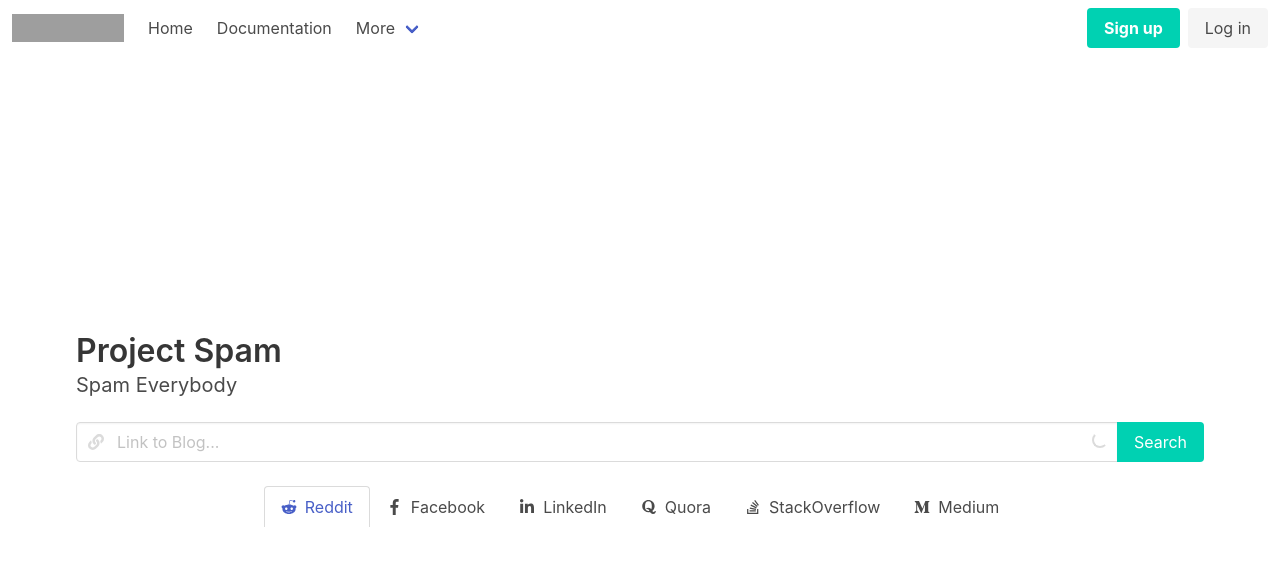
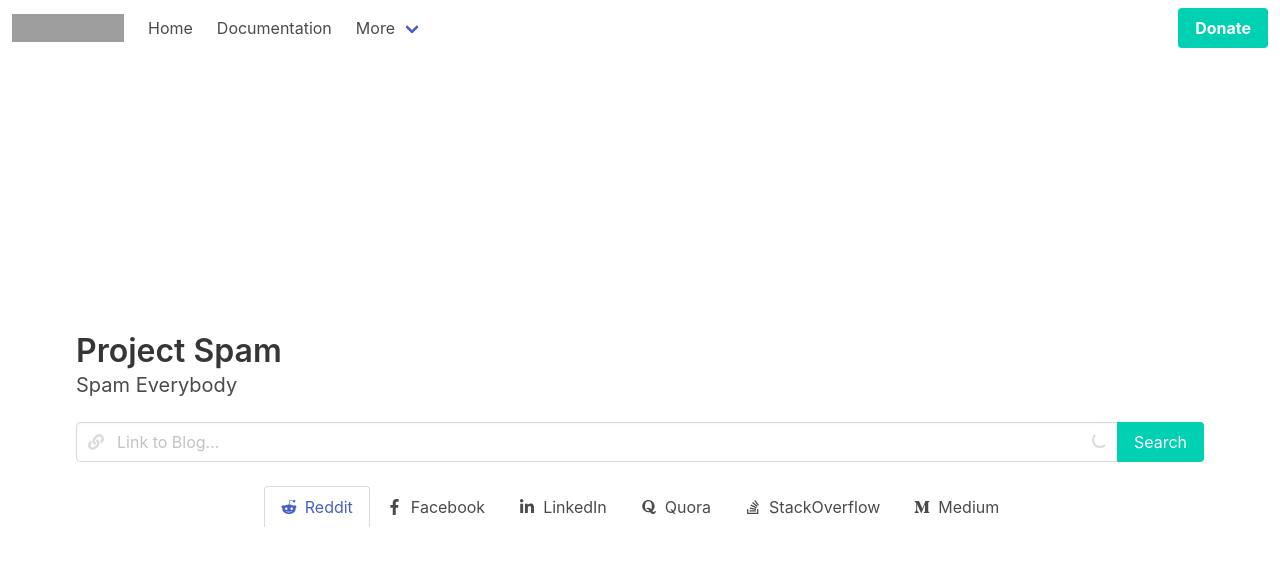
Before and after one commit to nirnejak/content-promotion-app, a Vue app: page / in a window 1280 px wide. Shown: the top 566 px of the page. Built offline with nearby package versions, Linux system fonts and the light colour scheme; grey boxes are pictures that could not be loaded.

Commit message:
Donate Button Added

```diff
--- a/src/components/Navbar.vue
+++ b/src/components/Navbar.vue
@@ -42,10 +42,9 @@
       <div class="navbar-end">
         <div class="navbar-item">
           <div class="buttons">
-            <router-link to="/signup" class="button is-primary">
-              <strong>Sign up</strong>
+            <router-link to="/donate" class="button is-primary">
+              <strong>Donate</strong>
             </router-link>
-            <router-link to="/login" class="button is-light">Log in</router-link>
           </div>
         </div>
       </div>
```
